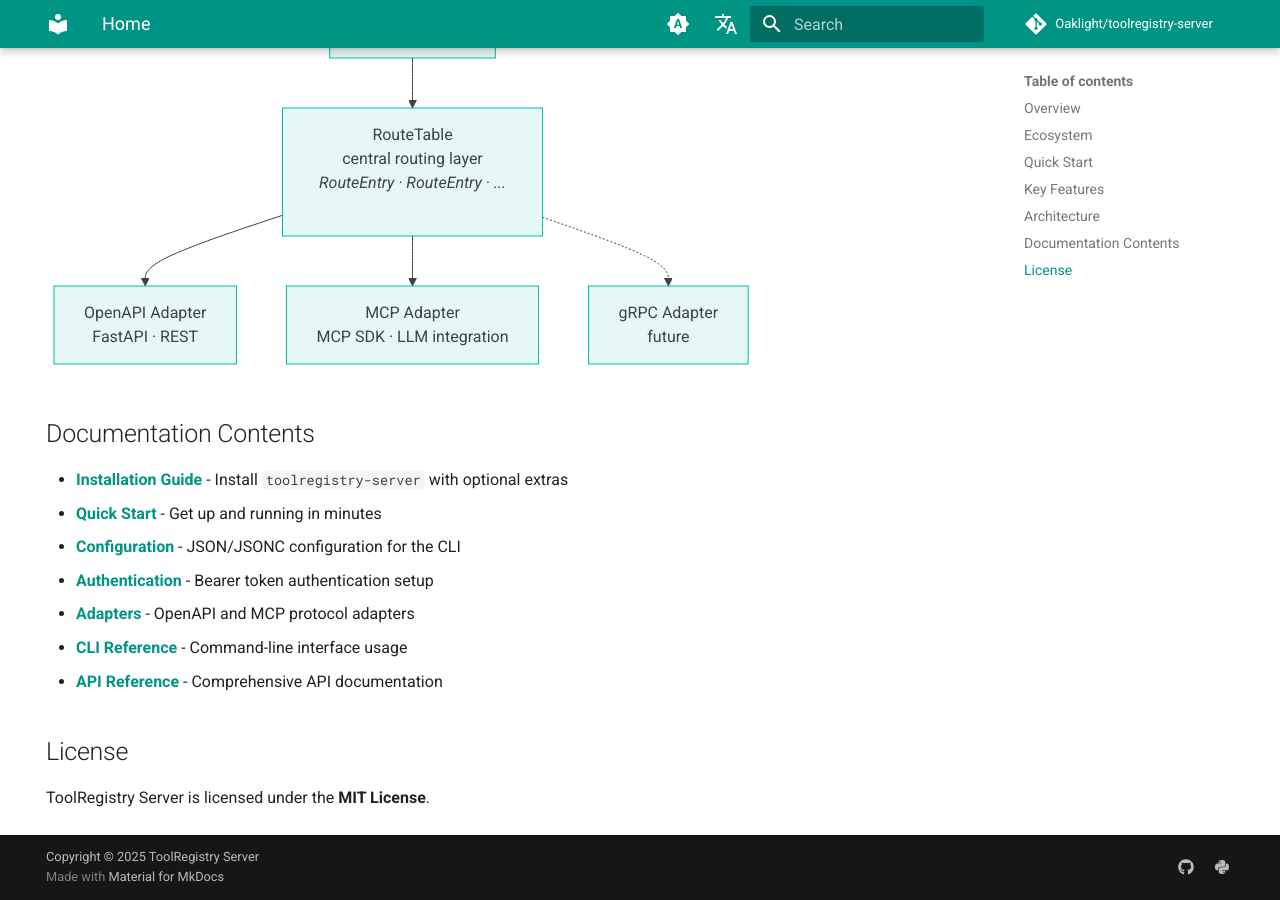
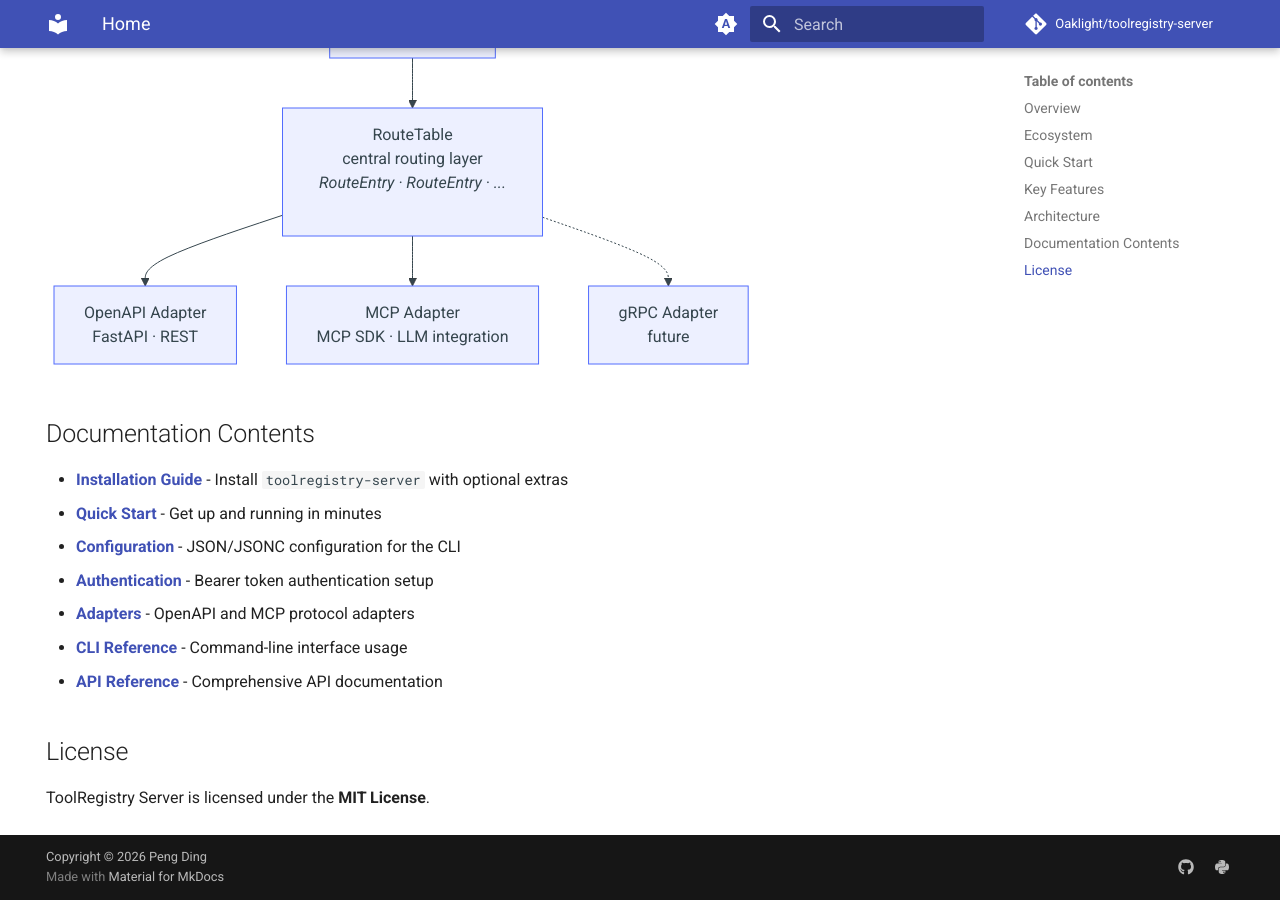
Before and after one commit to Oaklight/toolregistry-server, an MkDocs documentation site: the page built from docs/index.md, in a window 1280 px wide and 900 px high, scrolled down 1876 px. Built offline with MkDocs 1.6.1 and Material for MkDocs 9.7.7, drawn with Linux system fonts in a browser that asks for light colours; comment, search, counter and statistics services are not loaded.

Commit message:
docs(en): standardize mkdocs.yml configuration
Unify theme, features, plugins, extensions, metadata, and nav
ordering to be consistent across all ToolRegistry ecosystem projects.

```diff
--- a/mkdocs.yml
+++ b/mkdocs.yml
@@ -1,17 +1,14 @@
 site_name: ToolRegistry Server
-site_description: Server library for ToolRegistry - OpenAPI and MCP protocol adapters for exposing tools as services
+site_description: Server library for ToolRegistry - providing OpenAPI and MCP protocol adapters
 site_author: Peng Ding
 site_url: https://toolregistry-server.readthedocs.io/
-
 repo_name: Oaklight/toolregistry-server
 repo_url: https://github.com/Oaklight/toolregistry-server
+copyright: Copyright &copy; 2026 Peng Ding
 
-# Documentation directory
-docs_dir: docs
-
-# Theme configuration
 theme:
   name: material
+  language: en
   palette:
     - media: "(prefers-color-scheme)"
       toggle:
@@ -19,15 +16,11 @@ theme:
         name: Switch to light mode
     - media: "(prefers-color-scheme: light)"
       scheme: default
-      primary: teal
-      accent: teal
       toggle:
         icon: material/brightness-7
         name: Switch to dark mode
     - media: "(prefers-color-scheme: dark)"
       scheme: slate
-      primary: teal
-      accent: teal
       toggle:
         icon: material/brightness-4
         name: Switch to system preference
@@ -42,24 +35,51 @@ theme:
     - search.suggest
     - content.code.copy
     - content.action.edit
-  language: en
 
-# Extra configuration
+plugins:
+  - search:
+      separator: '[\s\-,:!=\[\]()"`/]+|\.(?!\d)|&[lg]t;|(?!\b)(?=[A-Z][a-z])'
+  - mkdocstrings:
+      handlers:
+        python:
+          paths: [src]
+          options:
+            docstring_style: google
+            show_source: true
+            show_root_heading: true
+            show_root_toc_entry: false
+            merge_init_into_class: true
+            separate_signature: true
+            show_signature_annotations: true
+
+markdown_extensions:
+  - admonition
+  - pymdownx.details
+  - pymdownx.superfences:
+      custom_fences:
+        - name: mermaid
+          class: mermaid
+          format: !!python/name:pymdownx.superfences.fence_code_format
+  - pymdownx.highlight:
+      anchor_linenums: true
+      line_spans: __span
+      pygments_lang_class: true
+  - pymdownx.inlinehilite
+  - pymdownx.snippets
+  - pymdownx.tabbed:
+      alternate_style: true
+  - attr_list
+  - md_in_html
+  - toc:
+      permalink: true
+
 extra:
   social:
     - icon: fontawesome/brands/github
       link: https://github.com/Oaklight/toolregistry-server
     - icon: fontawesome/brands/python
       link: https://pypi.org/project/toolregistry-server/
-  alternate:
-    - name: English
-      link: /en/
-      lang: en
-    - name: 中文
-      link: /zh-cn/
-      lang: zh
 
-# Navigation structure
 nav:
   - Home: index.md
   - Usage:
@@ -84,46 +104,3 @@ nav:
   - Changelog: changelog.md
   - ToolRegistry: https://toolregistry.readthedocs.io/
   - Hub Tools: https://toolregistry-hub.readthedocs.io/
-
-# Extensions
-markdown_extensions:
-  - admonition
-  - pymdownx.details
-  - pymdownx.superfences:
-      custom_fences:
-        - name: mermaid
-          class: mermaid
-          format: !!python/name:pymdownx.superfences.fence_code_format
-  - pymdownx.highlight:
-      anchor_linenums: true
-      line_spans: __span
-      pygments_lang_class: true
-  - pymdownx.inlinehilite
-  - pymdownx.snippets
-  - pymdownx.tabbed:
-      alternate_style: true
-  - attr_list
-  - md_in_html
-  - toc:
-      permalink: true
-
-# Plugins
-plugins:
-  - search:
-      lang: en
-      separator: '[\s\-,:!=\[\]()"`/]+|\.(?!\d)|&[lg]t;|(?!\b)(?=[A-Z][a-z])'
-  - mkdocstrings:
-      handlers:
-        python:
-          paths: [src]
-          options:
-            docstring_style: google
-            show_source: true
-            show_root_heading: true
-            show_root_toc_entry: false
-            merge_init_into_class: true
-            separate_signature: true
-            show_signature_annotations: true
-
-# Copyright
-copyright: Copyright &copy; 2025 ToolRegistry Server
```
